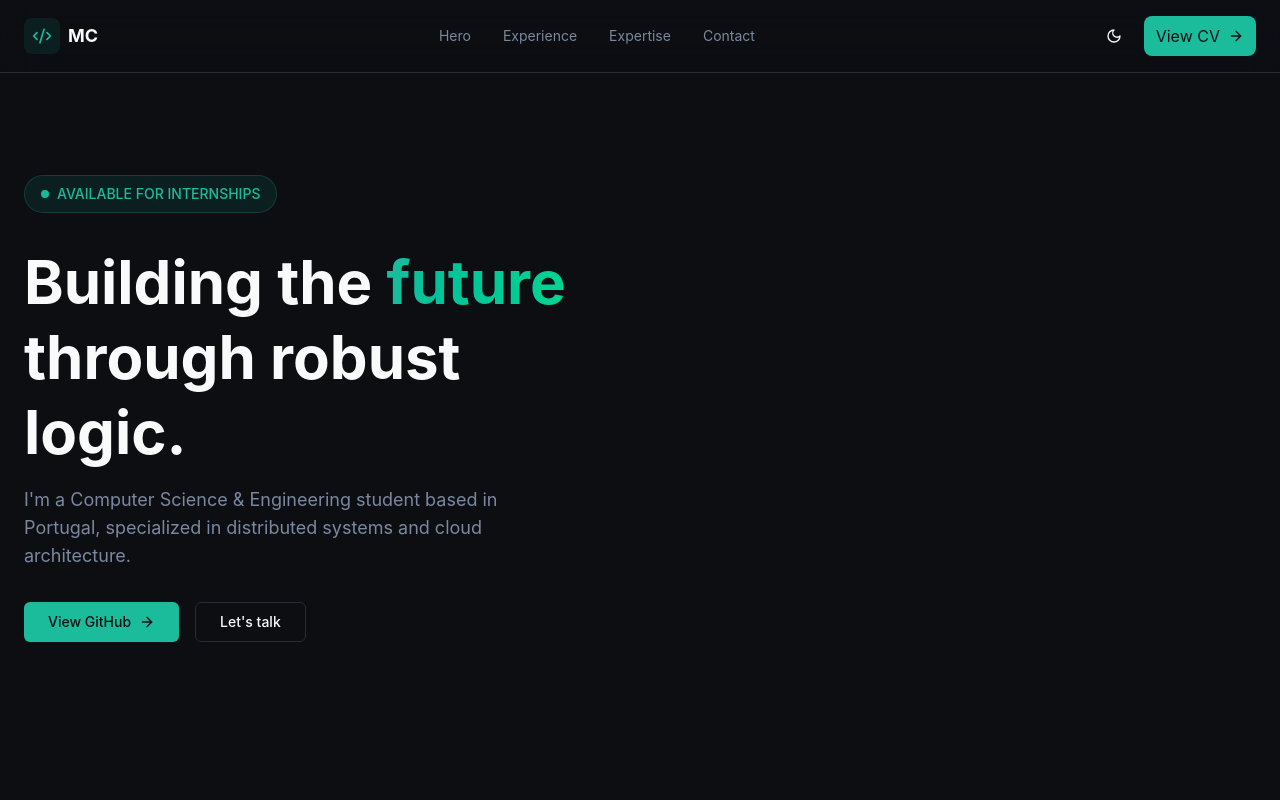
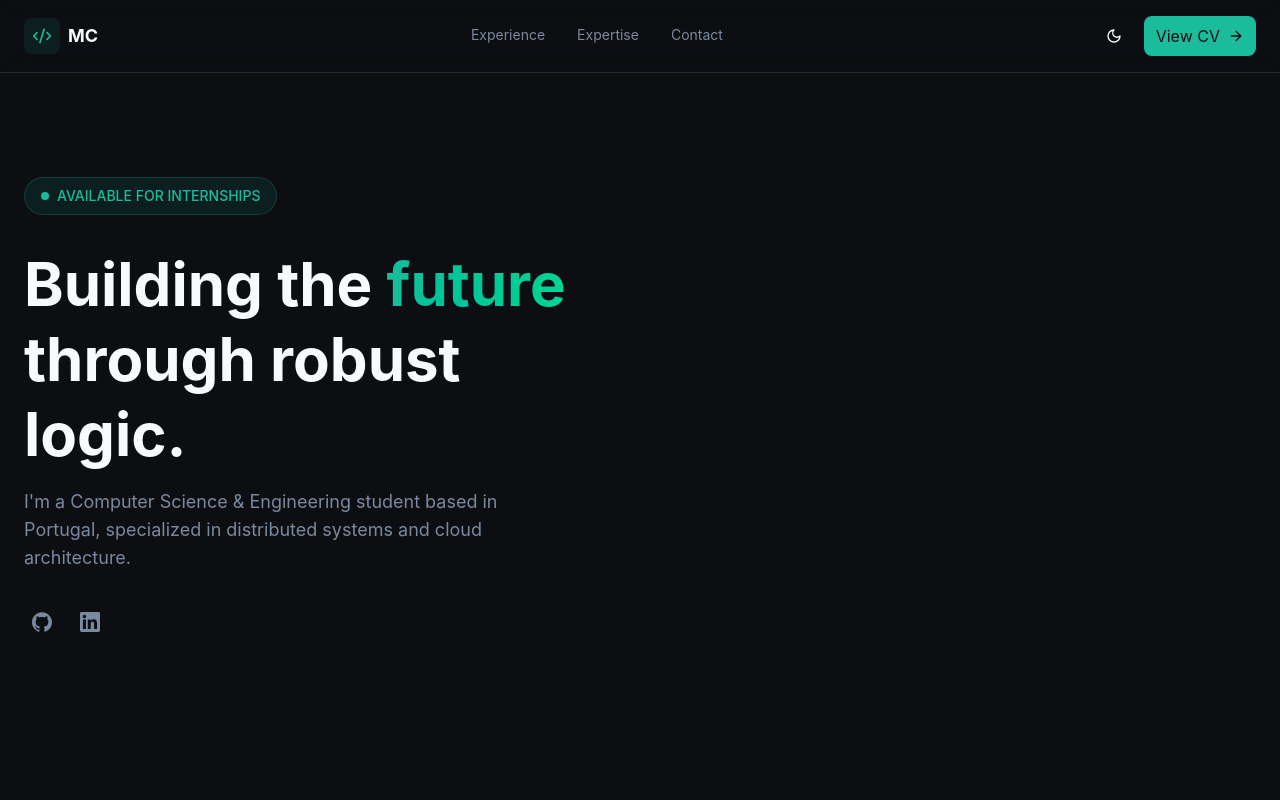
Before and after one commit to miguelcollaco/portfolio, a Next.js app: page / in a window 1280 px wide. Shown: the top 800 px of the page. Built offline with nearby package versions, Linux system fonts and the light colour scheme.

Commit message:
Remove Home from nav + add nav links hover animation + change hero CTA

```diff
--- a/app/_components/Hero.tsx
+++ b/app/_components/Hero.tsx
@@ -1,7 +1,6 @@
 "use client";
 
-import { LuArrowRight } from "react-icons/lu";
-import { Button } from "./ui/Button";
+import { SiGithub, SiLinkedin } from "react-icons/si";
 import { motion } from "framer-motion";
 
 const fadeUp = (delay = 0) => ({
@@ -34,14 +33,25 @@ export default function Hero() {
               </p>
             </motion.div>
 
-            <motion.div {...fadeUp(0.3)} className="flex flex-wrap gap-4">
-              <Button className="bg-primary text-primary-foreground hover:bg-primary/90 gap-2 px-6">
-                View GitHub
-                <LuArrowRight className="w-4 h-4" />
-              </Button>
-              <Button variant="outline" className="border-border hover:bg-secondary gap-2 px-6">
-                Let's talk
-              </Button>
+            <motion.div {...fadeUp(0.2)} className="flex items-center gap-3">
+              <a
+                href="https://github.com/miguelcollaco"
+                target="_blank"
+                rel="noopener noreferrer"
+                className="p-2 rounded-lg text-muted-foreground hover:text-foreground hover:bg-secondary transition-colors"
+                aria-label="GitHub"
+              >
+                <SiGithub className="w-5 h-5" />
+              </a>
+              <a
+                href="https://www.linkedin.com/in/miguelcollaco"
+                target="_blank"
+                rel="noopener noreferrer"
+                className="p-2 rounded-lg text-muted-foreground hover:text-foreground hover:bg-secondary transition-colors"
+                aria-label="LinkedIn"
+              >
+                <SiLinkedin className="w-5 h-5" />
+              </a>
             </motion.div>
           </div>
 
--- a/app/_components/Navbar.tsx
+++ b/app/_components/Navbar.tsx
@@ -5,7 +5,7 @@ import ThemeToggle from "./ThemeToggle";
 import Link from "next/link";
 
 export default function Navbar() {
-  const navItems = ["Hero", "Experience", "Expertise", "Contact"];
+  const navItems = ["Experience", "Expertise", "Contact"];
 
   const scrollToSection = (id: string) => {
     const element = document.getElementById(id.toLowerCase());
@@ -28,7 +28,7 @@ export default function Navbar() {
               <button
                 key={item}
                 onClick={() => scrollToSection(item)}
-                className="cursor-pointer text-sm text-muted-foreground hover:text-foreground transition-colors relative"
+                className="cursor-pointer text-sm text-muted-foreground hover:text-foreground transition-colors relative after:block after:bg-primary after:h-0.5 after:w-0 after:m-auto hover:after:w-full after:transition-all after:duration-300"
               >
                 {item}
               </button>
```
